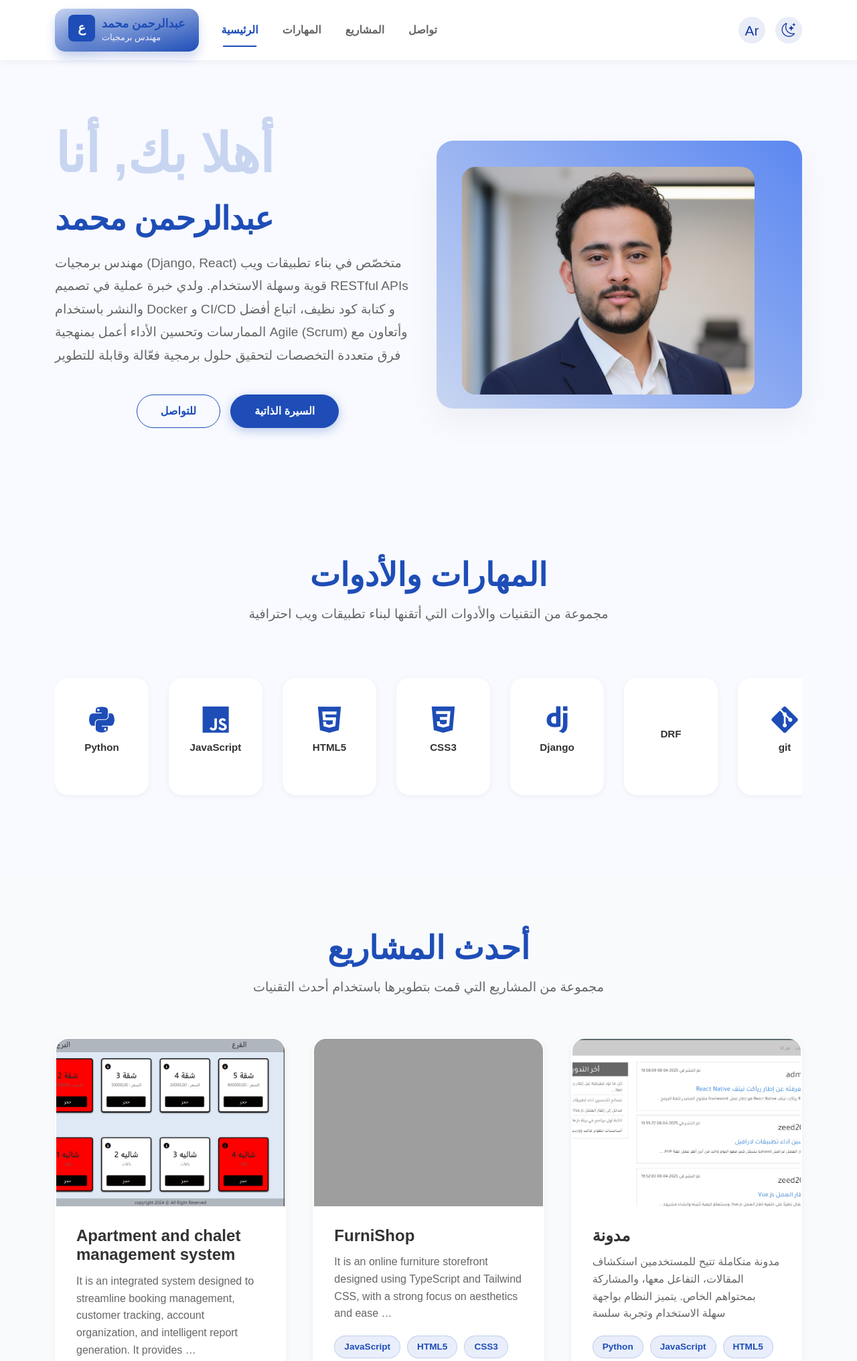
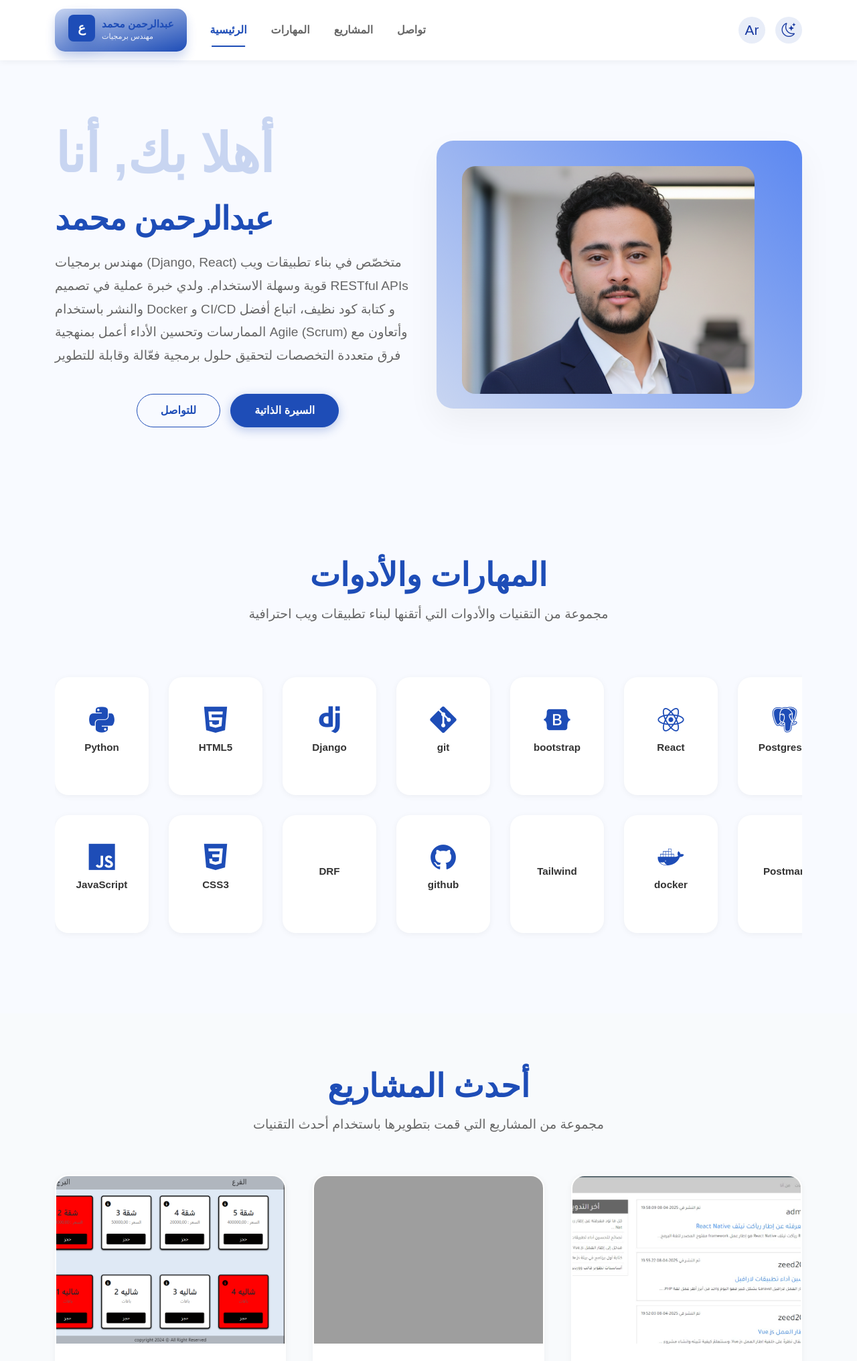
Before and after one commit to zeed200/MyPortfolio, a Django app: template prof/templates/prof/index.html in a window 1280 px wide. Shown: the top 2032 px of the page at 67% size. Run offline with Django 5.2, Linux system fonts and the light colour scheme; the template is opened without the code that fills it: values that come from a table or form of the project are taken from there, others are empty; data comes from the database, SQL or seed files in the repository; both versions use the stored data as it was after the commit; some libraries are stand-ins or nearby versions; grey boxes are pictures that could not be loaded.

Commit message:
update style and card of skills

```diff
--- a/core/settings.py
+++ b/core/settings.py
@@ -140,6 +140,8 @@ STATIC_URL = 'static/'
 # Default primary key field type
 # https://docs.djangoproject.com/en/5.2/ref/settings/#default-auto-field
 
+
+
 DEFAULT_AUTO_FIELD = 'django.db.models.BigAutoField'
 
 MEDIA_ROOT = os.path.join(BASE_DIR, 'media')
--- a/prof/templates/prof/index.html
+++ b/prof/templates/prof/index.html
@@ -150,10 +150,18 @@
             font-weight: 700;
         }
 
+        html[lang="en"] .brand-text h1 {
+            font-size: 0.95rem;
+        }
+
         .brand-text p {
             font-size: 0.8rem;
             margin: 0;
             color: rgba(255, 255, 255, 0.9);
+        }
+
+        html[lang="en"] .brand-text p {
+            font-size: 0.7rem;
         }
 
         .nav-link {
@@ -418,7 +404,10 @@
         }
 
         .skills-grid {
-            display: flex;
+            display: grid;
+            grid-template-rows: repeat(2, 1fr);
+            grid-auto-flow: column;
+            grid-auto-columns: 140px;
             gap: 30px;
             overflow-x: auto;
             padding: 20px 0;
@@ -588,30 +577,54 @@
             border-radius: 20px;
             overflow: hidden;
             box-shadow: var(--shadow);
-            transition: all 0.4s cubic-bezier(0.34, 1.56, 0.64, 1);
+            transition: all 0.5s cubic-bezier(0.25, 1, 0.5, 1);
             cursor: pointer;
             border: 2px solid transparent;
             display: flex;
             flex-direction: column;
             height: 100%;
+            position: relative;
+        }
+
+        .project-card::before {
+            content: '';
+            position: absolute;
+            top: 0;
+            left: -100%;
+            width: 100%;
+            height: 100%;
+            background: linear-gradient(120deg, transparent, rgba(37, 99, 235, 0.1), transparent);
+            transition: left 0.7s ease;
+            z-index: 1;
+            pointer-events: none;
+        }
+
+        .project-card:hover {
+            transform: translateY(-15px) scale(1.02);
+            box-shadow: 0 25px 50px rgba(30, 77, 183, 0.2);
+            border-color: var(--primary-color);
+        }
+
+        .project-card:hover::before {
+            left: 100%;
+        }
+
+        .project-image-container {
+            width: 100%;
+            height: 250px;
             overflow: hidden;
-        }
-
-        .project-card:hover {
-            transform: translateY(-15px);
-            box-shadow: 0 20px 50px rgba(30, 77, 183, 0.15);
-            border-color: var(--primary-color);
+            position: relative;
         }
 
         .project-image {
             width: 100%;
-            height: 250px;
+            height: 100%;
             object-fit: cover;
-            transition: transform 0.4s ease;
+            transition: transform 0.6s cubic-bezier(0.25, 1, 0.5, 1);
         }
 
         .project-card:hover .project-image {
-            transform: scale(1.05);
+            transform: scale(1.1) rotate(2deg);
         }
 
         .project-content {
@@ -1037,7 +1050,45 @@
             }
         }
 
-        /* Contact Section */
+        /* Scroll Reveal Animation base classes */
+        .reveal {
+            opacity: 0;
+            transform: translateY(40px);
+            transition: all 0.8s cubic-bezier(0.25, 1, 0.5, 1);
+        }
+
+        .reveal.active {
+            opacity: 1;
+            transform: translateY(0);
+        }
+
+        /* Contact Section with Animated Gradient */
+        .contact-section {
+            background: linear-gradient(135deg, rgba(248, 250, 255, 1), rgba(224, 231, 255, 0.6), rgba(248, 250, 255, 1));
+            background-size: 200% 200%;
+            animation: gradient-shift 10s ease infinite;
+        }
+
+        body.dark-mode .contact-section {
+            background: linear-gradient(135deg, var(--bg-dark), rgba(30, 77, 183, 0.1), var(--bg-dark));
+            background-size: 200% 200%;
+            animation: gradient-shift 10s ease infinite;
+        }
+
+        @keyframes gradient-shift {
+            0% {
+                background-position: 0% 50%;
+            }
+
+            50% {
+                background-position: 100% 50%;
+            }
+
+            100% {
+                background-position: 0% 50%;
+            }
+        }
+
         .contact-container {
             display: grid;
             grid-template-columns: repeat(auto-fit, minmax(300px, 1fr));
@@ -1311,17 +1389,19 @@
 
 
     <!-- Projects Section -->
-    <section class="projects-section" id="projects">
+    <section class="projects-section reveal" id="projects">
         <div class="container">
-            <h2 class="section-title"> {% trans "أحدث المشاريع" %}</h2>
-            <p class="section-subtitle"> {% trans "مجموعة من المشاريع التي قمت بتطويرها باستخدام أحدث التقنيات" %}</p>
+            <h2 class="section-title reveal"> {% trans "أحدث المشاريع" %}</h2>
+            <p class="section-subtitle reveal"> {% trans "مجموعة من المشاريع التي قمت بتطويرها باستخدام أحدث التقنيات" %}</p>
 
             <div class="projects-grid">
                 <!-- Project  -->
                 {% for pr in projects %}
 
-                <div class="project-card" data-id="{{pr.id}}">
-                    <img src="{{pr.main_image.url}}" alt="{{pr.title}}" class="project-image">
+                <div class="project-card reveal" data-id="{{pr.id}}">
+                    <div class="project-image-container">
+                        <img src="{{pr.main_image.url}}" alt="{{pr.title}}" class="project-image">
+                    </div>
                     <div class="project-content">
                         <h3 class="project-title">{{pr.title}}</h3>
                         <p class="project-description">{{pr.description|truncatewords:20}}</p>
@@ -1396,14 +1476,12 @@
     </div>
 
     <!-- Contact Section -->
-    <section class="contact mb-5" id="contact">
+    <section class="contact contact-section reveal mb-5" id="contact">
         <div class="container">
-            <div class="animate-on-scroll">
-                <h2 class="section-title"> {% trans "اتصل بي" %}</h2>
-                <p class="section-subtitle">
-                    {% trans "لا تتردد في التواصل معي لأي استفسار أو فرصة عمل محتملة. أنا دائمًا متحمس للتعاون في مشاريع جديدة ومثيرة" %}
-                </p>
-            </div>
+            <h2 class="section-title reveal"> {% trans "اتصل بي" %}</h2>
+            <p class="section-subtitle reveal">
+                {% trans "لا تتردد في التواصل معي لأي استفسار أو فرصة عمل محتملة. أنا دائمًا متحمس للتعاون في مشاريع جديدة ومثيرة" %}
+            </p>
 
             <div class="contact-container">
                 <div class="contact-info">
@@ -1496,6 +1574,34 @@
             </div>
         </div>
     </footer>
+    <script>
+        // Scroll Reveal logic using IntersectionObserver
+        document.addEventListener("DOMContentLoaded", function () {
+            const reveals = document.querySelectorAll(".reveal");
+            const revealOptions = {
+                threshold: 0.15,
+                rootMargin: "0px 0px -50px 0px"
+            };
+
+            const revealOnScroll = new IntersectionObserver(function (
+                entries,
+                observer
+            ) {
+                entries.forEach(entry => {
+                    if (!entry.isIntersecting) {
+                        return;
+                    } else {
+                        entry.target.classList.add("active");
+                        observer.unobserve(entry.target);
+                    }
+                });
+            }, revealOptions);
+
+            reveals.forEach(reveal => {
+                revealOnScroll.observe(reveal);
+            });
+        });
+    </script>
 </body>
 <script src="https://cdn.jsdelivr.net/npm/bootstrap@5.3.0/dist/js/bootstrap.bundle.min.js"></script>
 
```
Also changed, not shown: other parts of prof/templates/prof/index.html (+27 -22 lines), prof/views.py (+1 -10 lines), db.sqlite3.
